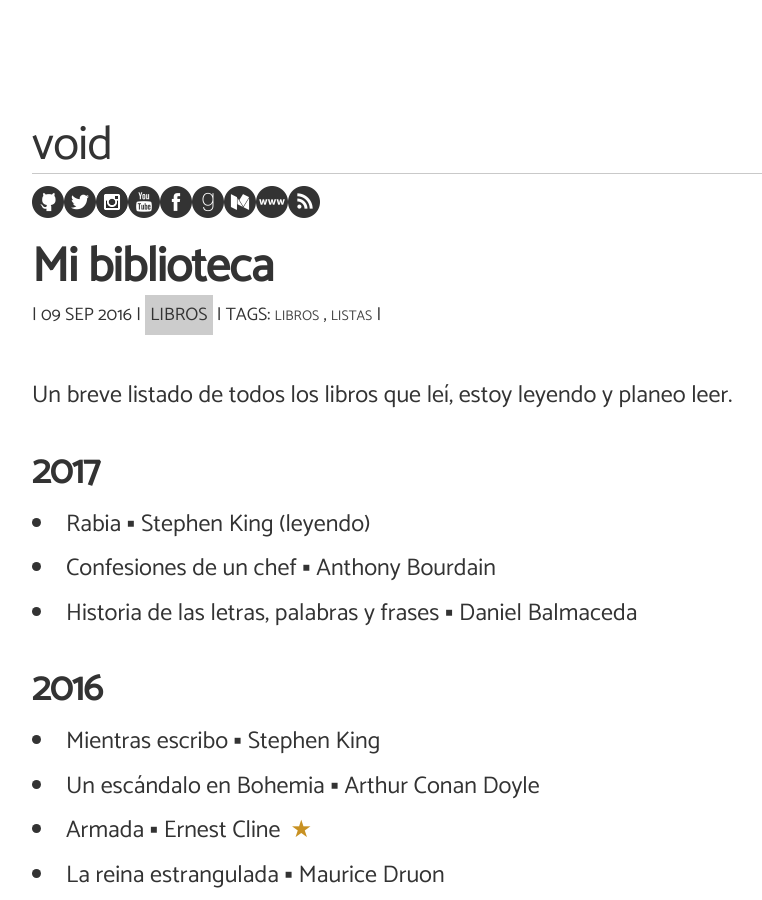
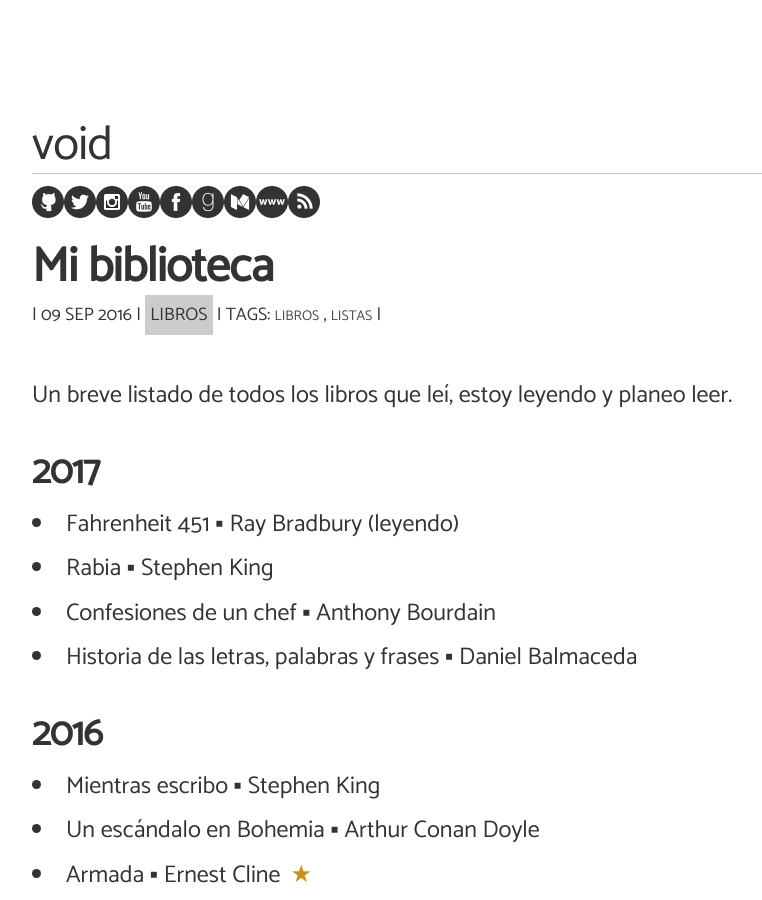
Before and after one commit to angelsimon/angelsimon.github.io, a Jekyll site: the page built from _posts/2016-09-09-libros-que-termine.md, in a window 1280 px wide and 900 px high. Shown: the whole window, without its empty margins (32-794 px from the left). Built offline with Jekyll 4.4.1, drawn with Linux system fonts in a browser that asks for light colours; nearby versions of some CDN libraries; comment, search, counter and statistics services are not loaded.

Commit message:
Update 2016-09-09-libros-que-termine.md

```diff
--- a/_posts/2016-09-09-libros-que-termine.md
+++ b/_posts/2016-09-09-libros-que-termine.md
@@ -11,7 +11,8 @@ Un breve listado de todos los libros que leí, estoy leyendo y planeo leer.
 
 <h2>2017</h2>
 <ul>
-<li>Rabia &#9642; Stephen King (leyendo)</li>
+<li>Fahrenheit 451 &#9642; Ray Bradbury (leyendo)</li>
+<li>Rabia &#9642; Stephen King</li>
 <li>Confesiones de un chef &#9642; Anthony Bourdain</li>
 <li>Historia de las letras, palabras y frases &#9642; Daniel Balmaceda</li>
 </ul>
```
